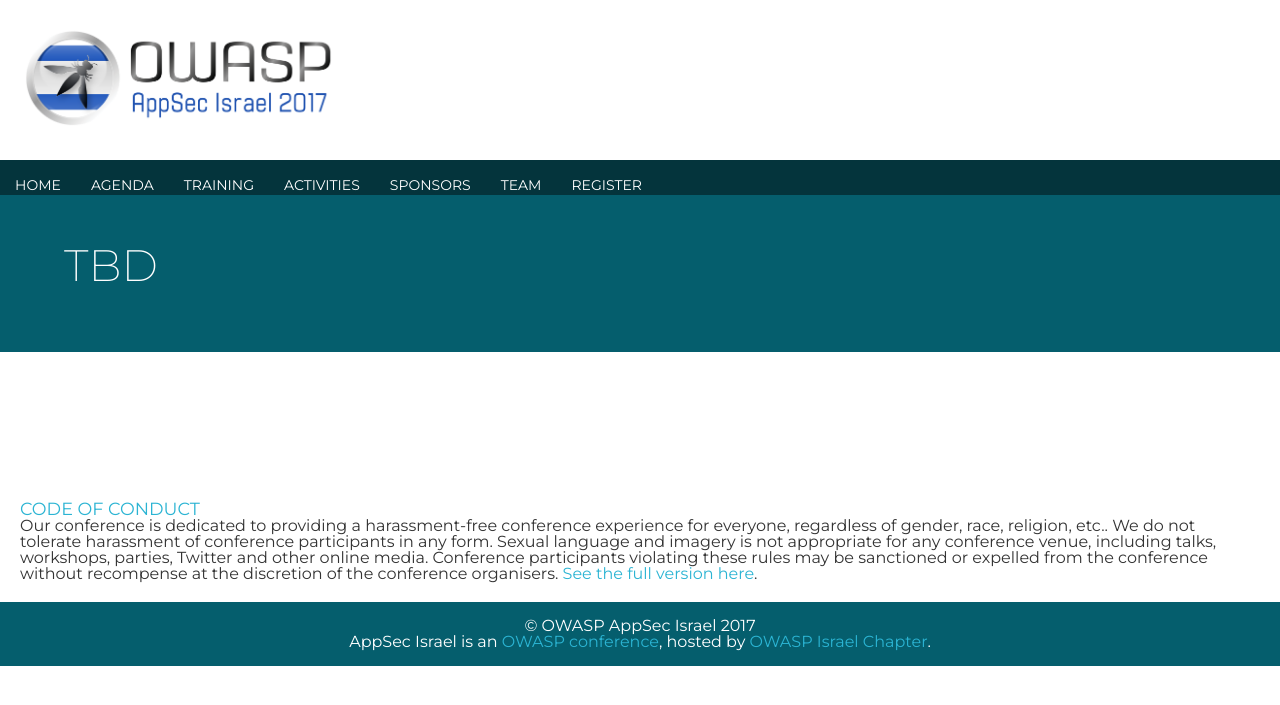
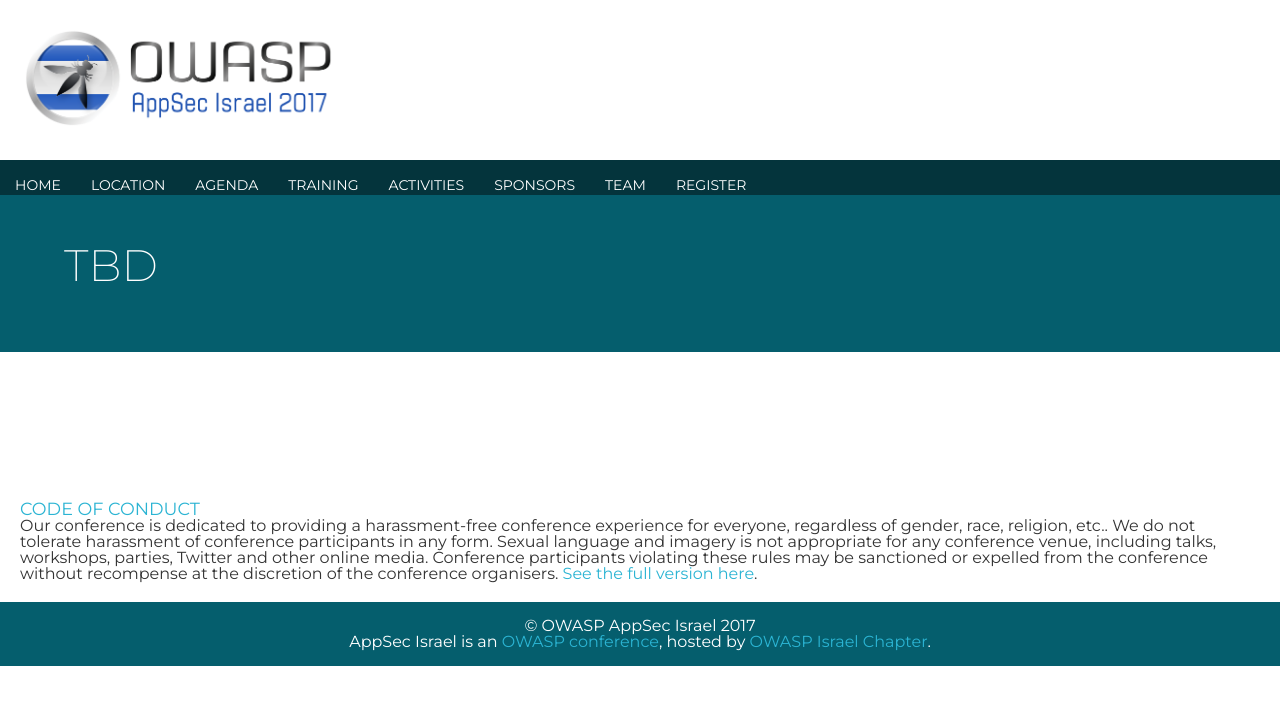
Before and after one commit to OWASP/AppSec-Israel-2017, a Jekyll site: the page built from Agenda.md, in a window 1280 px wide. Shown: the top 705 px of the page. Built offline with Jekyll 4.4.1, drawn with Linux system fonts in a browser that asks for light colours; our own code applies the rules of GitHub Pages for plain Markdown files.

Commit message:
Update menus.yml

```diff
--- a/_data/menus.yml
+++ b/_data/menus.yml
@@ -1,5 +1,7 @@
 - title: Home
   url  :
+- title: Location
+  url  : Location
 - title: Agenda
   url  : Agenda
 - title: Training
```
